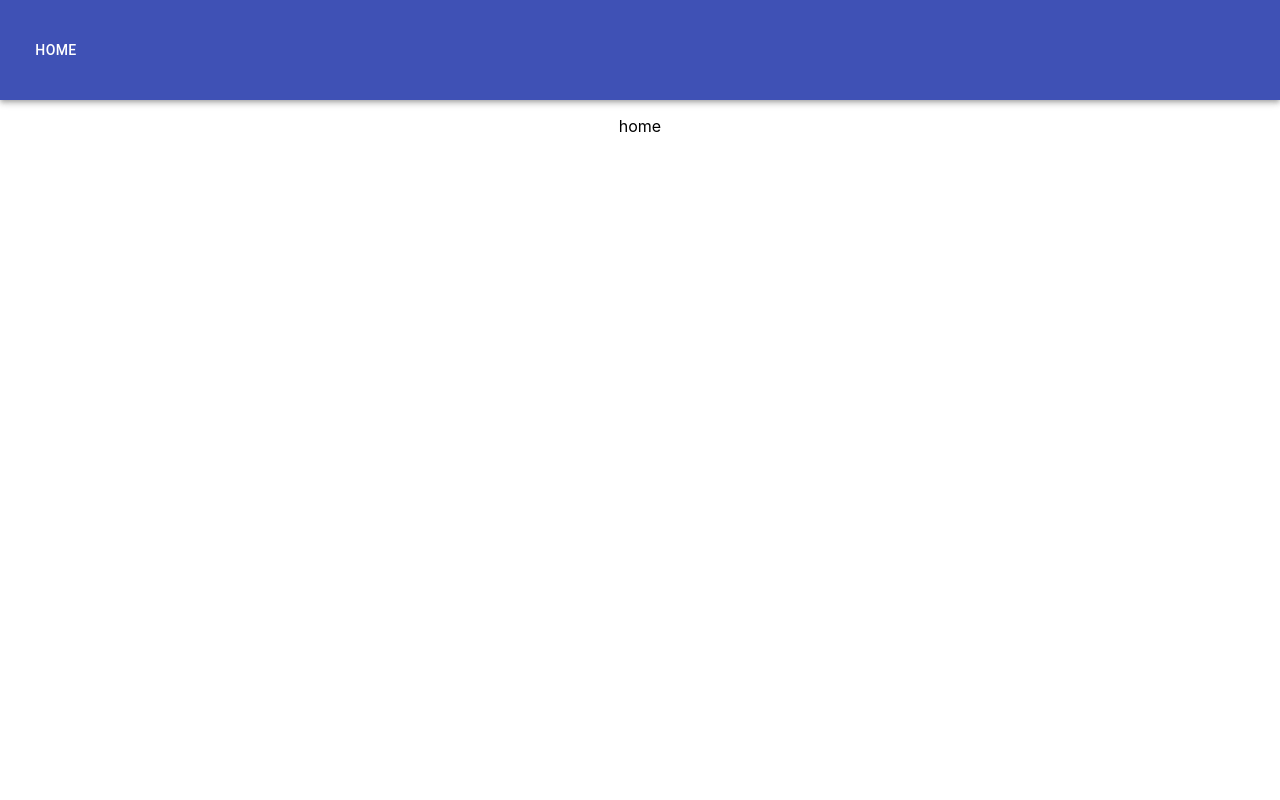
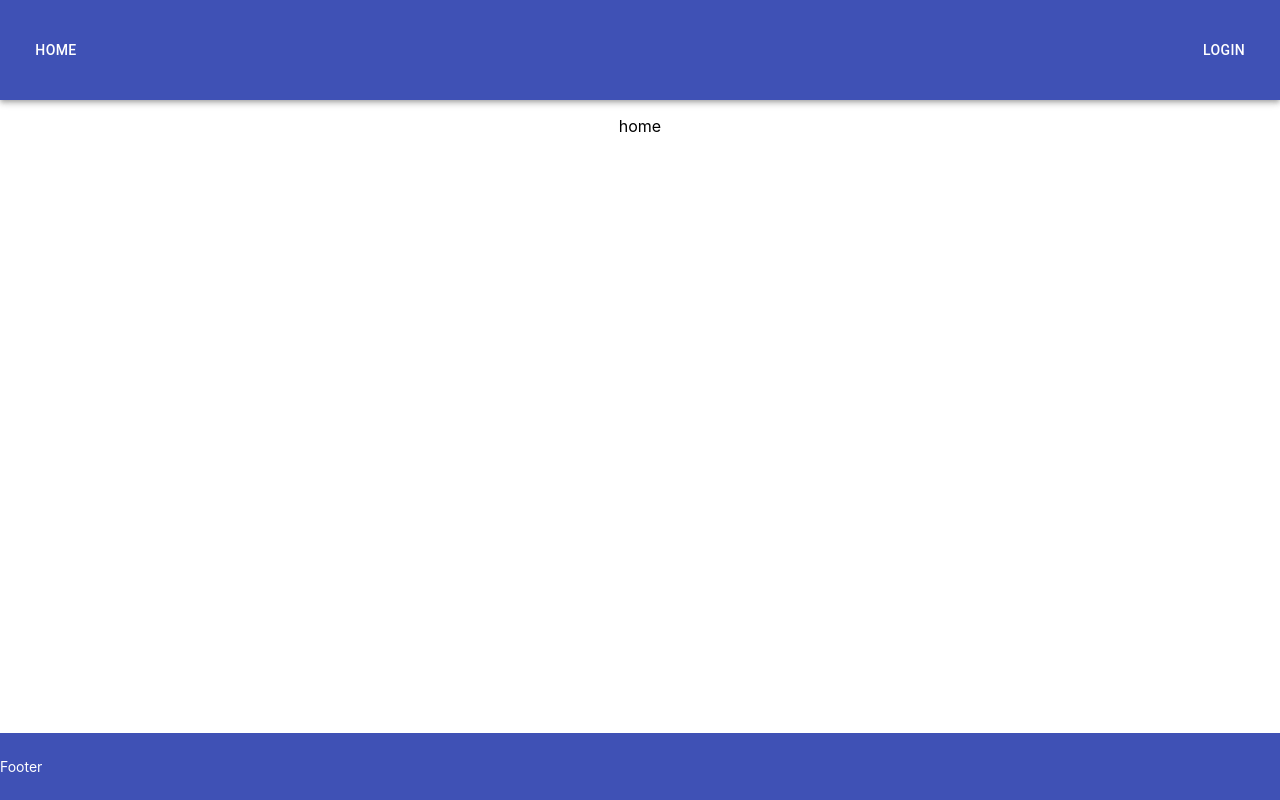
Before and after one commit to Cola-pop/addressbook-frontend, a React (Create React App) app: page / in a window 1280 px wide. Built offline with nearby package versions, Linux system fonts and the light colour scheme.

Commit message:
feat: basic layout

```diff
--- a/src/App.js
+++ b/src/App.js
@@ -8,13 +8,14 @@ import Layout from './hoc/Layout/Layout';
 const App = (props) => {
   return (
     <div className='App'>
-      <Layout>
-        <Router>
+      <Router>
+        <Layout>
           <Routes>
             <Route path='/' element={<Home />} />
+            <Route path='/home' element={<Home />} />
           </Routes>
-        </Router>
-      </Layout>
+        </Layout>
+      </Router>
     </div>
   );
 };
--- /dev/null
+++ b/src/components/Footer/Footer.js
@@ -0,0 +1,13 @@
+import React from 'react';
+
+import './Footer.scss';
+
+const Footer = (props) => {
+  return (
+    <div className='Footer'>
+      <div className='footerContainer'>Footer</div>
+    </div>
+  );
+};
+
+export default Footer;
--- /dev/null
+++ b/src/components/Footer/Footer.scss
@@ -0,0 +1,40 @@
+.Footer {
+  position: absolute;
+  left: 0;
+  bottom: 0;
+  right: 0;
+  width: 100%;
+  background-color: #3f51b5;
+  color: #fff;
+  font-size: 14px;
+  margin-top: 25px;
+
+  &.makeFooterSticky {
+    @media (max-width: 500px) {
+      position: absolute;
+      bottom: 0;
+    }
+
+    @media (min-width: 960px) {
+      position: absolute;
+      bottom: 0;
+    }
+  }
+
+  .footerContainer {
+    display: flex;
+    flex-direction: column;
+    align-items: flex-start;
+    justify-content: flex-start;
+
+    height: 100%;
+    padding-top: 25px;
+    padding-bottom: 25px;
+
+    @media (min-width: 600px) {
+      flex-direction: row;
+      align-items: center;
+      justify-content: space-between;
+    }
+  }
+}
--- a/src/components/NavigationBar/NavigationBar.js
+++ b/src/components/NavigationBar/NavigationBar.js
@@ -1,21 +1,57 @@
 import React from 'react';
 import { AppBar, Button, Toolbar } from '@material-ui/core';
-import useStyles from './styles';
+import { Link } from 'react-router-dom';
+import './NavigationBar.scss';
 
 const NavigationBar = (props) => {
-  const classes = useStyles();
+  const navLinksData = [
+    {
+      label: 'Home',
+      href: '/home',
+    },
+  ];
+
+  const navActionsData = [
+    {
+      label: 'Login',
+    },
+  ];
+
+  const getNavigationLinks = () => {
+    return navLinksData.map(({ label, href }) => {
+      return (
+        <Button
+          {...{
+            key: label,
+            to: href,
+            component: Link,
+          }}
+          className='navLink'
+        >
+          {label}
+        </Button>
+      );
+    });
+  };
+
+  const getNavigationActions = () => {
+    return navActionsData.map(({ label }) => {
+      return <Button className='navAction'>{label}</Button>;
+    });
+  };
 
   const displayDesktop = () => {
     return (
       <Toolbar>
-        <Button className={classes.button}>Home</Button>
+        <div className='navLinks'>{getNavigationLinks()}</div>
+        <div className='navActions'>{getNavigationActions()}</div>
       </Toolbar>
     );
   };
 
   return (
-    <div>
-      <AppBar className={classes.header}>{displayDesktop()}</AppBar>
+    <div className='NavigationBar'>
+      <AppBar className='header'>{displayDesktop()}</AppBar>
     </div>
   );
 };
--- /dev/null
+++ b/src/components/NavigationBar/NavigationBar.scss
@@ -0,0 +1,37 @@
+.NavigationBar {
+  position: relative;
+
+  .header {
+    position: relative;
+    display: flex;
+    justify-content: center;
+    padding-left: 0px;
+    min-height: 100px;
+    transition: 0.5s ease-in-out;
+
+    .navLinks {
+      position: relative;
+      height: 100%;
+      margin-top: auto;
+      margin-bottom: auto;
+      letter-spacing: 0px;
+
+      .navLink {
+        color: #fff;
+      }
+    }
+
+    .navActions {
+      position: relative;
+      height: 100%;
+      margin-top: auto;
+      margin-bottom: auto;
+      margin-left: auto;
+      letter-spacing: 0px;
+
+      .navAction {
+        color: #fff;
+      }
+    }
+  }
+}
--- a/src/components/NavigationBar/styles.js
+++ /dev/null
@@ -1,18 +0,0 @@
-import { makeStyles } from '@material-ui/core/styles';
-
-const useStyles = makeStyles((theme) => ({
-  position: 'relative',
-  header: {
-    paddingLeft: '0px',
-    position: 'relative',
-    minHeight: '100px',
-    display: 'flex',
-    transition: '0.5s ease-in-out',
-    justifyContent: 'center',
-  },
-  button: {
-    color: '#fff',
-  },
-}));
-
-export default useStyles;
--- a/src/hoc/Layout/Layout.js
+++ b/src/hoc/Layout/Layout.js
@@ -1,6 +1,7 @@
 import React, { Fragment } from 'react';
 
 import NavigationBar from '../../components/NavigationBar/NavigationBar';
+import Footer from '../../components/Footer/Footer';
 
 const Layout = (props) => {
   const { children } = props;
@@ -10,6 +11,7 @@ const Layout = (props) => {
       <Fragment>
         <NavigationBar />
         {children}
+        <Footer />
       </Fragment>
     </>
   );
--- a/src/pages/Home/Home.js
+++ b/src/pages/Home/Home.js
@@ -1,7 +1,6 @@
 import React from 'react';
 
 const Home = (props) => {
-  console.log('test');
   return (
     <div>
       <p>home</p>
```
